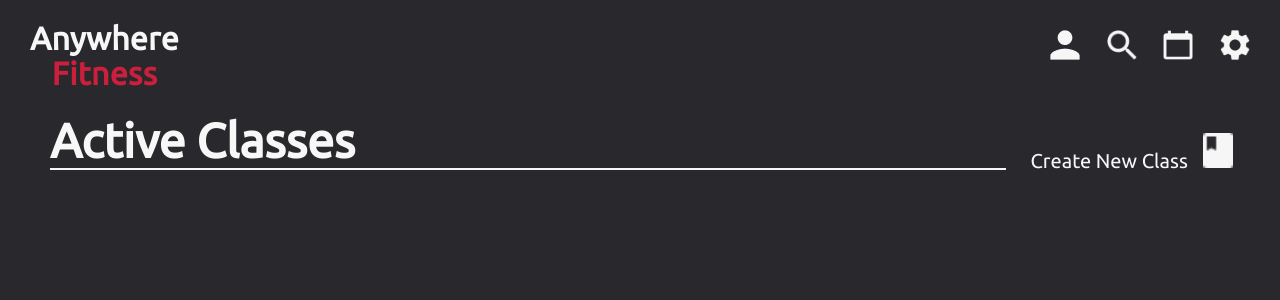
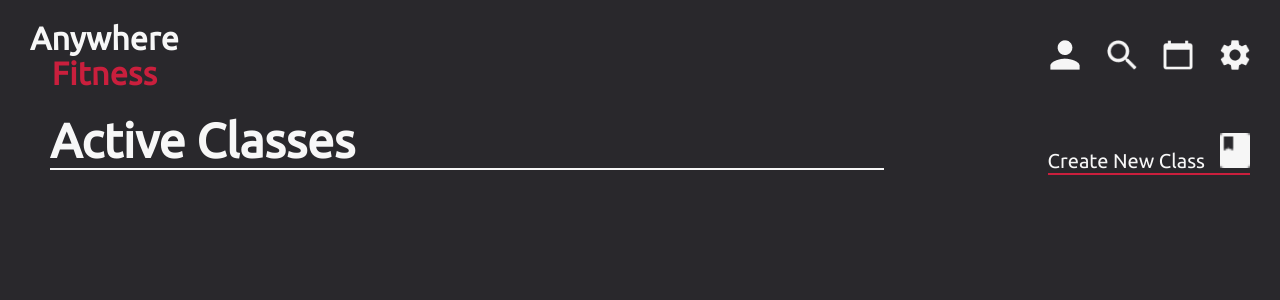
Before and after one commit to rbabaci1/Anywhere-Fitness, a React (Create React App) app in the folder anywhere-fitness/: page /InstructorHome in a window 1280 px wide. Shown: the top 300 px of the page. Built offline with nearby package versions, Linux system fonts and the light colour scheme.

Commit message:
fix the add class functionality in InstructorHomePage and adjust the layout of the page

```diff
--- a/anywhere-fitness/src/Pages/AddNewClassPage/AddNewClass.js
+++ b/anywhere-fitness/src/Pages/AddNewClassPage/AddNewClass.js
@@ -7,7 +7,7 @@ import Button from '../../ReusableComponents/Button';
 const FormContainer = styled.div`
   display: flex;
   flex-direction: column;
-
+  text-align: start;
   background: #1e1d20;
   height: 100vh;
 
@@ -56,7 +56,7 @@ const FormContainer = styled.div`
   }
 `;
 
-export default function AddNewClass({ addClass }) {
+export default function AddNewClass({ addClass, history }) {
   const [newClass, setNewClass] = useState({
     name: '',
     category: '',
@@ -87,6 +87,7 @@ export default function AddNewClass({ addClass }) {
       location: '',
       imageUrl: ''
     });
+    history.push('/InstructorHome');
   };
 
   return (
--- a/anywhere-fitness/src/Pages/InstructorHomePage/InstructorHomePage.js
+++ b/anywhere-fitness/src/Pages/InstructorHomePage/InstructorHomePage.js
@@ -8,19 +8,15 @@ import AddNewClass from '../AddNewClassPage/AddNewClass';
 
 import classesIcon from '../Images/classes.png';
 
-const classData = {
-  name: 'Karate',
-  location: "Taryn's Dojo"
-};
-
 const InstructorPageContainer = styled.div`
   margin: 0 30px;
 
-  a {
+  .add-class-link {
     text-decoration: none;
     display: inline-block;
     margin-bottom: 20px;
     cursor: pointer;
+    border-bottom: 2px solid #ca1f3d;
 
     .classes-icon {
       height: 35px;
@@ -36,6 +32,7 @@ const InstructorPageContainer = styled.div`
     }
     &:hover {
       span {
+        transition: 2s;
         color: #ca1f3d;
       }
     }
@@ -47,7 +44,7 @@ const InstructorPageContainer = styled.div`
   }
 
   .active-classes {
-    width: 80%;
+    width: 70%;
 
     h1 {
       margin: 0 0 20px 20px;
@@ -61,7 +58,8 @@ const InstructorPageContainer = styled.div`
     }
   }
   .create-classes {
-    width: 18%;
+    text-align: end;
+    width: 28%;
   }
 `;
 
@@ -89,7 +87,7 @@ export default function InstructorHomePage() {
           </div>
 
           <div className='create-classes'>
-            <Link to='/InstructorHome/addNewClass'>
+            <Link to='/InstructorHome/addNewClass' className='add-class-link'>
               <span>Create New Class</span>
               <img src={classesIcon} className='classes-icon' />
             </Link>
```
